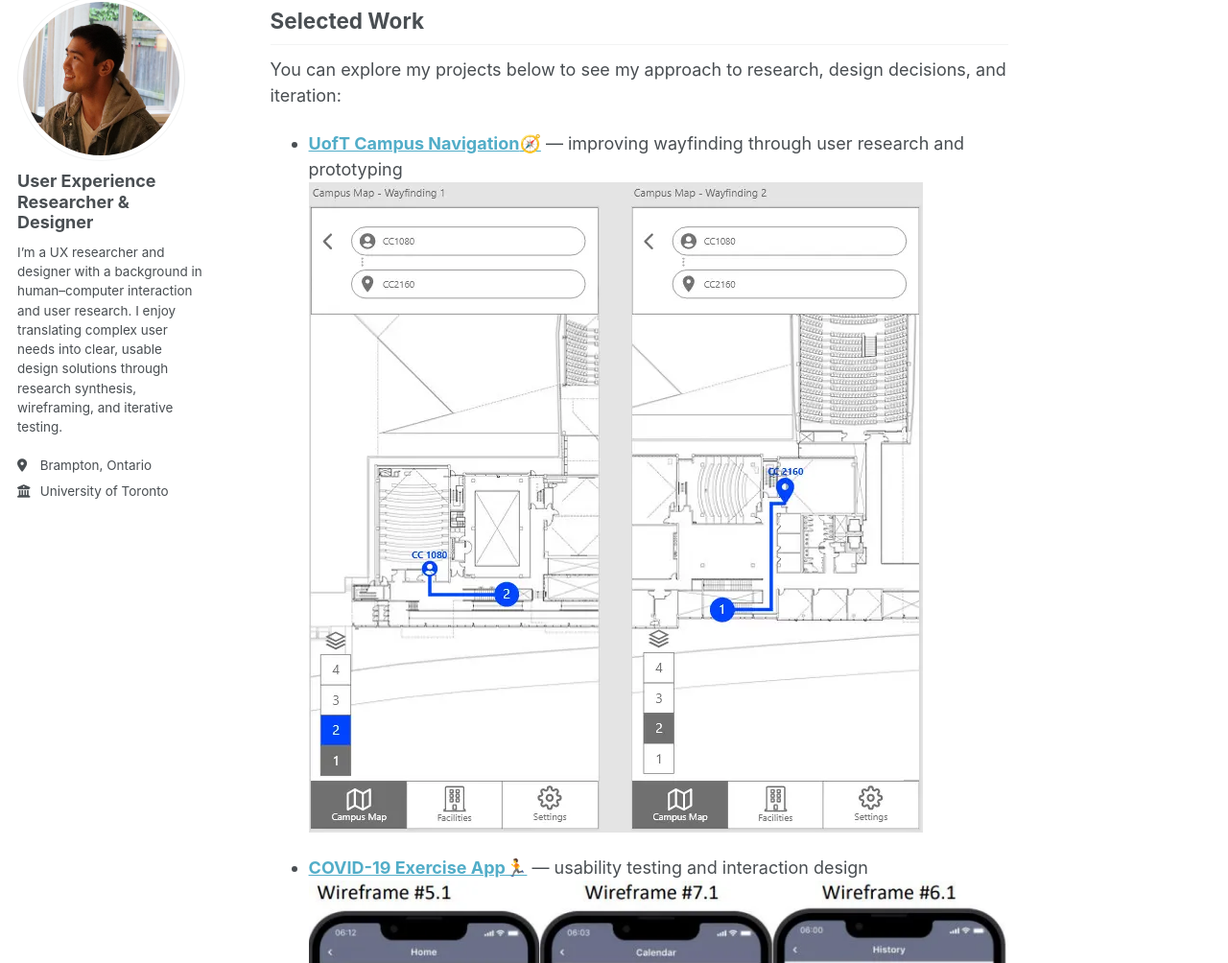
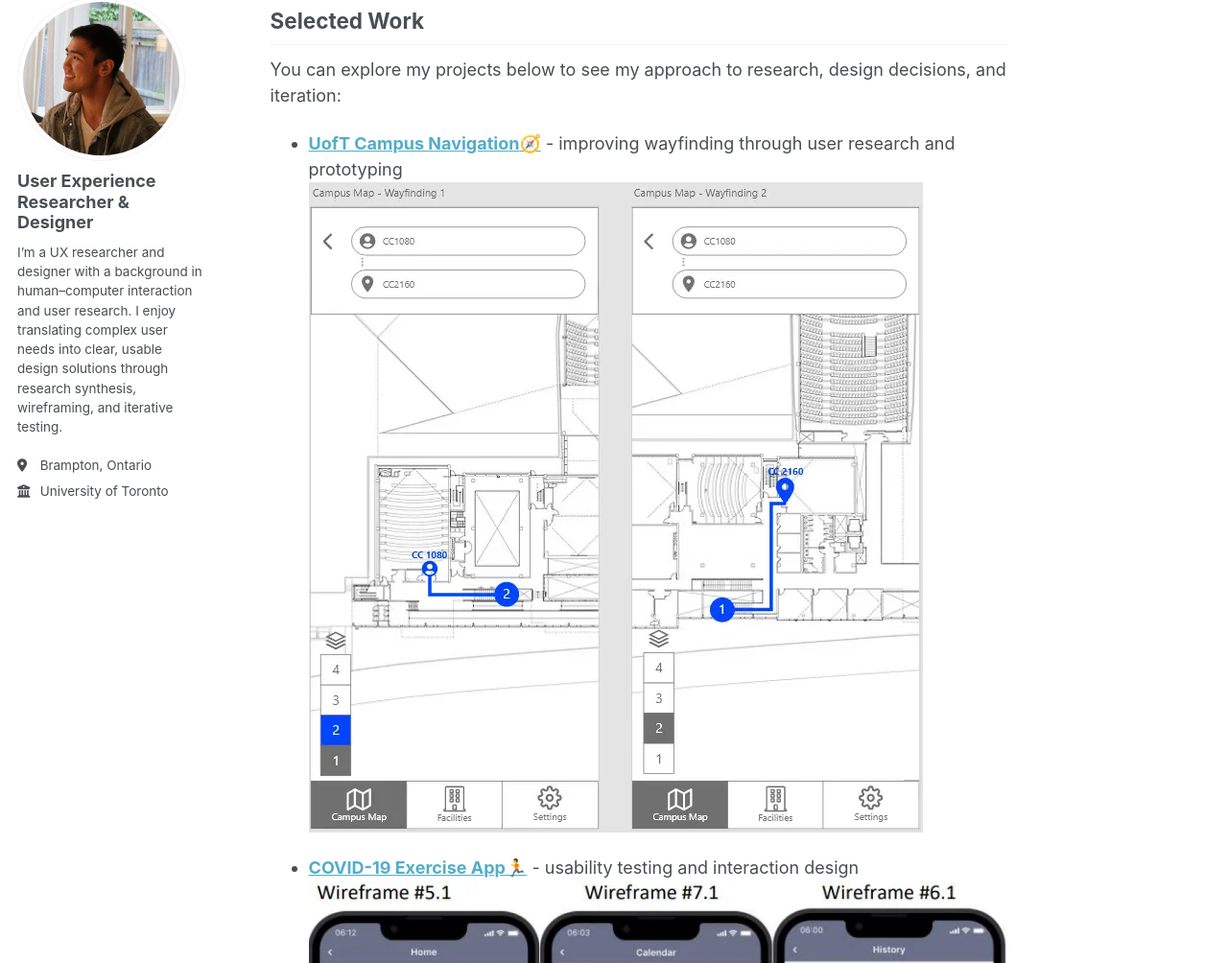
Before and after one commit to JeremyNguyenUXR/jeremynguyenuxr.github.io, a Jekyll site: the page built from _pages/about.md, in a window 1280 px wide and 1400 px high, scrolled down 395 px. Shown: the part 121-1125 px from the top of the window at 96% size. Built offline with Jekyll 4.4.1, drawn with Linux system fonts in a browser that asks for light colours; a script that is not in the unit is left out; some of the changed text lies outside the part shown.

Commit message:
Edited profolio text

```diff
--- a/_pages/about.md
+++ b/_pages/about.md
@@ -21,13 +21,13 @@ My work is grounded in **empathy, clarity, and thoughtful problem framing** whet
 
 You can explore my projects below to see my approach to research, design decisions, and iteration:
 
-- [**UofT Campus Navigation**🧭](/_portfolio/portfolio-1.md) — improving wayfinding through user research and prototyping
+- [**UofT Campus Navigation**🧭](/_portfolio/portfolio-1.md) - improving wayfinding through user research and prototyping
 ![Navigation Home Image](/images/Portfolio1_Images/Wireframes_2.webp)
 
-- [**COVID-19 Exercise App**🏃](/_portfolio/portfolio-2.md) — usability testing and interaction design
+- [**COVID-19 Exercise App**🏃](/_portfolio/portfolio-2.md) - usability testing and interaction design
 ![Exercise Home Image](/images/Portfolio2_Images/Iteration%203-4.webp)
 
-- [**Community Railguard Redesign Project**🚗](/files/Group%20Case%20Study%202_Gr5.pdf) — heuristic evaluation and redesign
+- [**Community Railguard Redesign Project**🚗](/files/Group%20Case%20Study%202_Gr5.pdf) - heuristic evaluation and redesign
 ![Rail Home Image](/images/Railgaurd.webp)
 
 *View my portfolio to see the full process!*
```
